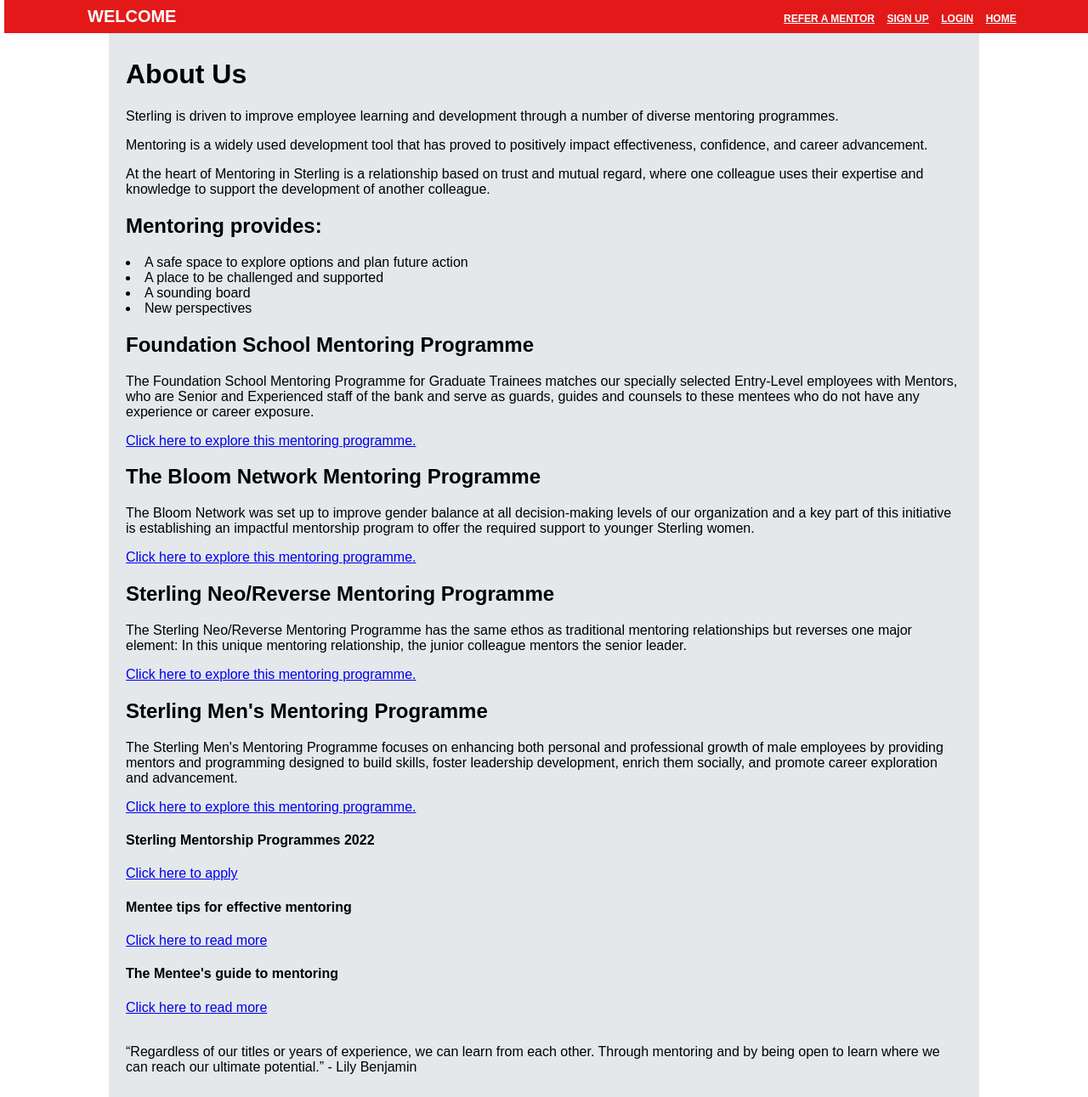
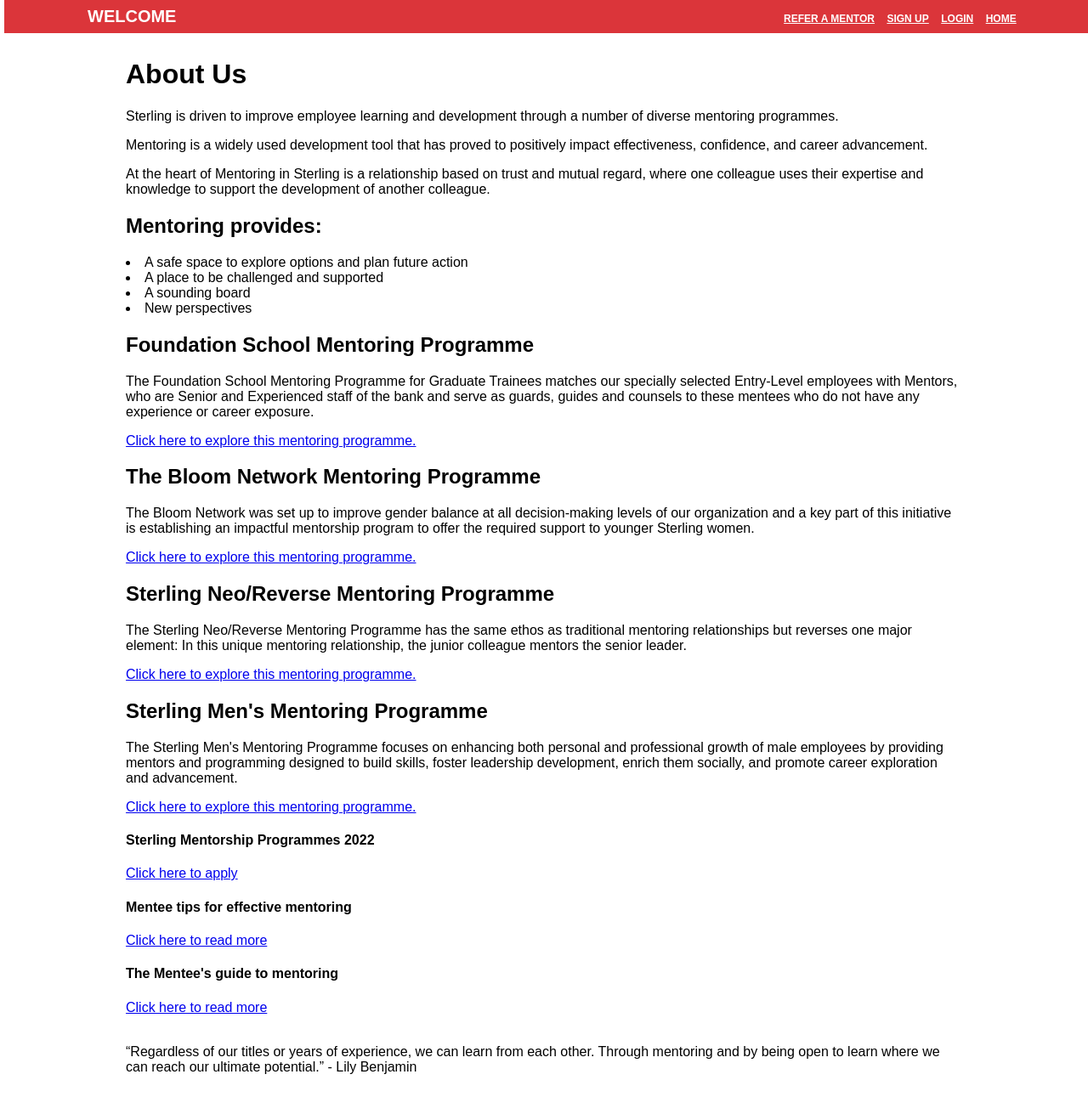
Before and after one commit to Tymartins/sterling_mentorship, a PHP site: page /about.html in a window 1280 px wide. Shown: the whole page at 85% size. Run offline with PHP 8.4, Linux system fonts and the light colour scheme.

Commit message:
second-commit

```diff
--- a/css/style.css
+++ b/css/style.css
@@ -218,9 +218,9 @@ body{
     padding: 10px;
 }
 .about-title{
-    background-color: #e31919;
+    background-color: rgb(219, 53, 58);
     font-family: 'Franklin Gothic Medium', 'Arial Narrow', Arial, sans-serif;
-    color: white;
+    color: rgb(255, 255, 255);
     align-content: center;
     font-weight: bold;
     width: 100%;
@@ -251,7 +251,7 @@ body{
 
 .content-wrapper{
     width: 1024px; max-width: 1600px; margin: 0 auto;
-    background-color: #e4e8ea;
+    background-color:rgb(255, 255, 255);
     padding: 10px;
 }
 .page-header{
```
Also changed, not shown: image/Sterling Colour.JPG (added).
